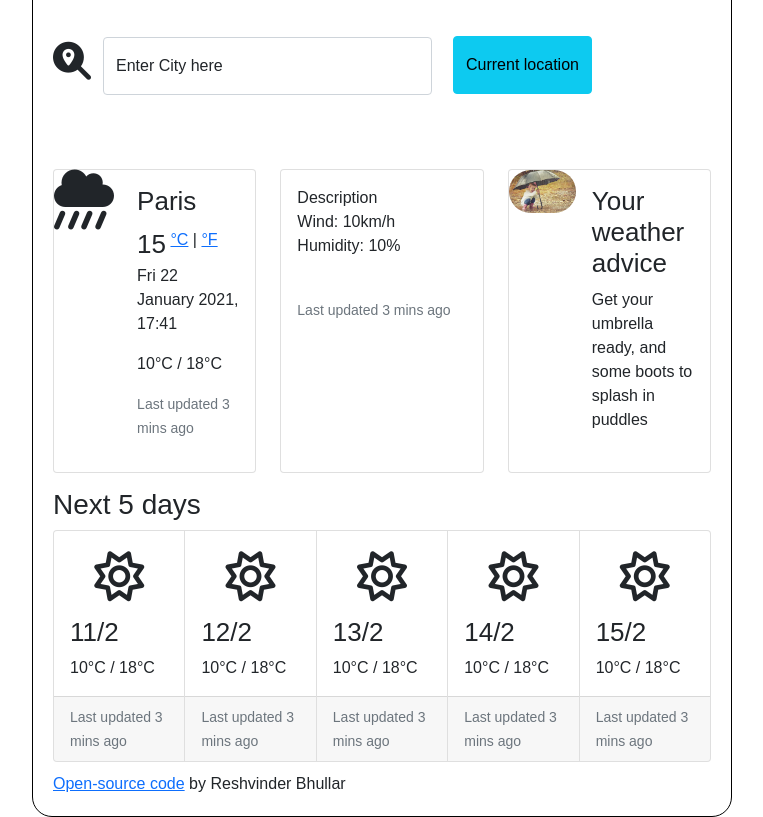
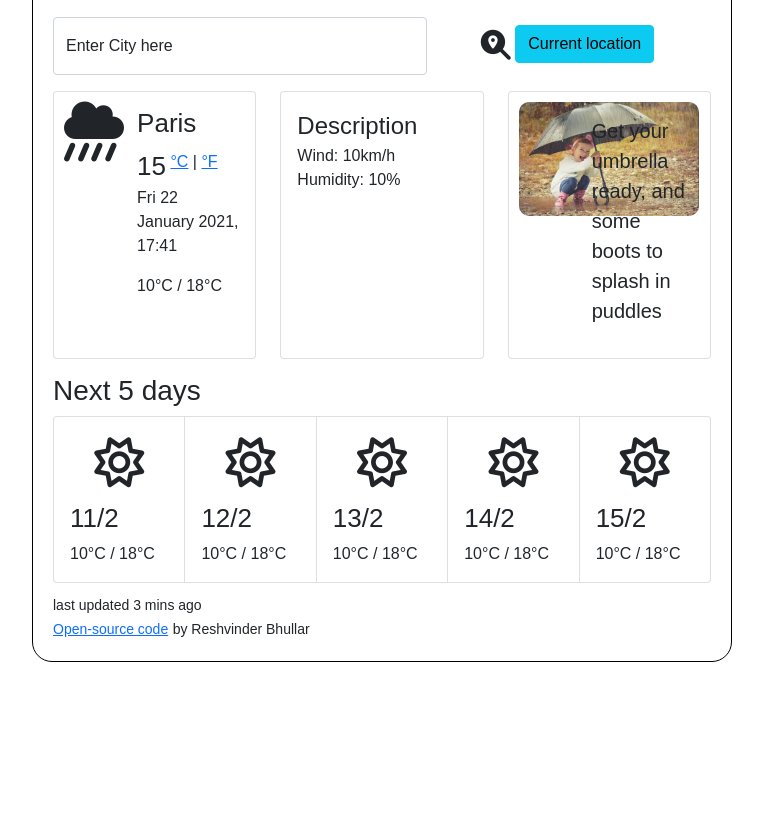
Before and after one commit to Reshvinder/SheCodesChallenge, a plain HTML site: page index.html in a window 1280 px wide. Shown: the part 72-889 px from the top of the page, without its empty margins (258-1021 px from the left). After the commit the page ends 800 px from the top, so only its background shows below. Drawn offline with nearby package versions, Linux system fonts and the light colour scheme; no server answers; a web font is replaced by a local one.

Commit message:
new styling for app

```diff
--- a/index.html
+++ b/index.html
@@ -20,18 +20,29 @@
                 <i class="fas fa-rainbow"></i>
                 Weather On The Go....
             </h1>
-            <i class="fas fa-search-location"></i>
-            <form id="search-form">
+
+            <div class="row">
+
+
+            <div class="col-7">
+                <form id="search-form">
                 <div class="form-floating mb-3">
                     <input type="text" class="form-control" id="floatingInput" placeholder="Lisbon">
                     <label for="floatingInput">Enter City here</label>
                 </div>
             </form>
-            <span>
-                <button class="btn btn-info w-65" id="current-location-button">
+            </div>
+            <div class="col-5">
+                <div class= "current-location-column clearfix">
+                <i class="fas fa-search-location float-left"></i>
+                <button class="btn btn-info float-right" id="current-location-button">
                     Current location
                 </button>
-            </span>
+                </div>
+                </div>
+
+            </div>
+
 
             <div class="row">
                 <div class="col-sm-4">
@@ -55,7 +66,6 @@
                                     <p class="card-text"> <span id="lowest-temp">10</span>°C / <span
                                             id="highest-temp">18</span>°C </p>
 
-                                    <p class="card-text"><small class="text-muted">Last updated 3 mins ago</small></p>
                                 </div>
                             </div>
                         </div>
@@ -74,7 +84,6 @@
                                     <br />
                                     <br />
                                 </p>
-                                <p class="card-text"><small class="text-muted">Last updated 3 mins ago</small></p>
                             </div>
                         </div>
                     </div>
@@ -87,8 +96,8 @@
                             </div>
                             <div class="col-md-8">
                                 <div class="card-body">
-                                    <h5 class="card-title">Your weather advice</h5>
-                                    <p class="card-text">Get your umbrella ready, and some boots to splash in puddles
+                                    <h5 class="card-title"></h5>
+                                    <p class="card-text" id = "weather-advice">Get your umbrella ready, and some boots to splash in puddles
                                     </p>
                                 </div>
                             </div>
@@ -108,9 +117,7 @@
                         <h5 class="card-title">11/2</h5>
                         <p class="card-text">10°C / 18°C</p>
                     </div>
-                    <div class="card-footer">
-                        <small class="text-muted">Last updated 3 mins ago</small>
-                    </div>
+
                 </div>
                 <div class="card">
                     <i class="far fa-sun"></i>
@@ -118,9 +125,7 @@
                         <h5 class="card-title">12/2</h5>
                         <p class="card-text">10°C / 18°C</p>
                     </div>
-                    <div class="card-footer">
-                        <small class="text-muted">Last updated 3 mins ago</small>
-                    </div>
+
                 </div>
                 <div class="card">
                     <i class="far fa-sun"></i>
@@ -128,9 +133,7 @@
                         <h5 class="card-title">13/2</h5>
                         <p class="card-text">10°C / 18°C</p>
                     </div>
-                    <div class="card-footer">
-                        <small class="text-muted">Last updated 3 mins ago</small>
-                    </div>
+
                 </div>
                 <div class="card">
                     <i class="far fa-sun"></i>
@@ -138,9 +141,7 @@
                         <h5 class="card-title">14/2</h5>
                         <p class="card-text">10°C / 18°C</p>
                     </div>
-                    <div class="card-footer">
-                        <small class="text-muted">Last updated 3 mins ago</small>
-                    </div>
+
                 </div>
                 <div class="card">
                     <i class="far fa-sun"></i>
@@ -148,12 +149,11 @@
                         <h5 class="card-title">15/2</h5>
                         <p class="card-text">10°C / 18°C</p>
                     </div>
-                    <div class="card-footer">
-                        <small class="text-muted">Last updated 3 mins ago</small>
-                    </div>
+
                 </div>
             </div>
-            <div id= "open-source"> <a href="https://github.com/Reshvinder/SheCodesChallenge">Open-source code</a> by Reshvinder Bhullar </div>
+            <div id="last-updated"> <small> last updated 3 mins ago </small>  </div>
+            <div id= "open-source"> <a href="https://github.com/Reshvinder/SheCodesChallenge"> <small>Open-source code</small></a> <small> by Reshvinder Bhullar </small> </div>
 
         </div>
 
--- a/src/styles.css
+++ b/src/styles.css
@@ -4,18 +4,7 @@ body {
 h1 {
   color: #11698e;
   text-align: center;
-  margin: 0;
-}
-
-.form-floating {
-  width: 50%;
-  margin: 0px 50px;
-}
-.fa-search-location {
-  font-size: 38px;
-  display: inline;
-  position: relative;
-  top: 45px;
+  margin-bottom: 20px;
 }
 
 .mb-3 {
@@ -24,7 +13,9 @@ h1 {
 
 .fa-cloud-showers-heavy {
   font-size: 60px;
-  width: 100%;
+  margin-top: 10px;
+  margin-left: 10px;
+  text-size-adjust: 100%;
 }
 
 h5 {
@@ -42,9 +33,10 @@ h5 {
 }
 
 #umbrella-image {
-  border-radius: 30px;
-  width: 100%;
-  margin: auto;
+  border-radius: 10px;
+  width: 180px;
+  display: block;
+  margin: 10px 0 0 10px;
 }
 
 h3 {
@@ -65,13 +57,27 @@ h3 {
   max-width: 700px;
 }
 
-#current-location-button {
-  position: relative;
-  left: 400px;
-  bottom: 75px;
-  line-height: 44px;
+#last-updated {
+  margin-top: 10px;
 }
 
-#open-source {
-  margin-top: 10px;
+.fa-search-location {
+  font-size: 30px;
+  display: block;
+  position: relative;
+  bottom: -8px;
+  text-size-adjust: 100%;
 }
+
+.current-location-column {
+  margin: 5px 30px 0px 30px;
+}
+
+#description {
+  font-size: 24px;
+  font-weight: 900px;
+}
+
+#weather-advice {
+  font-size: 20px;
+}
```
